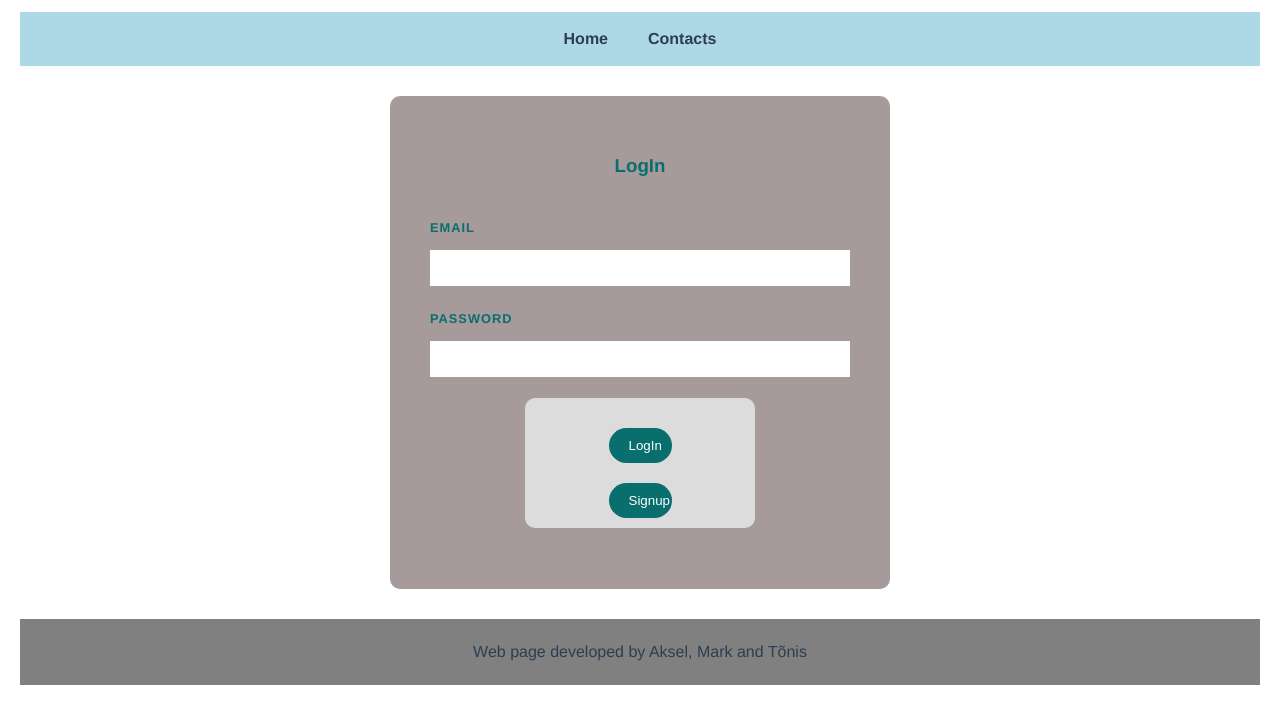
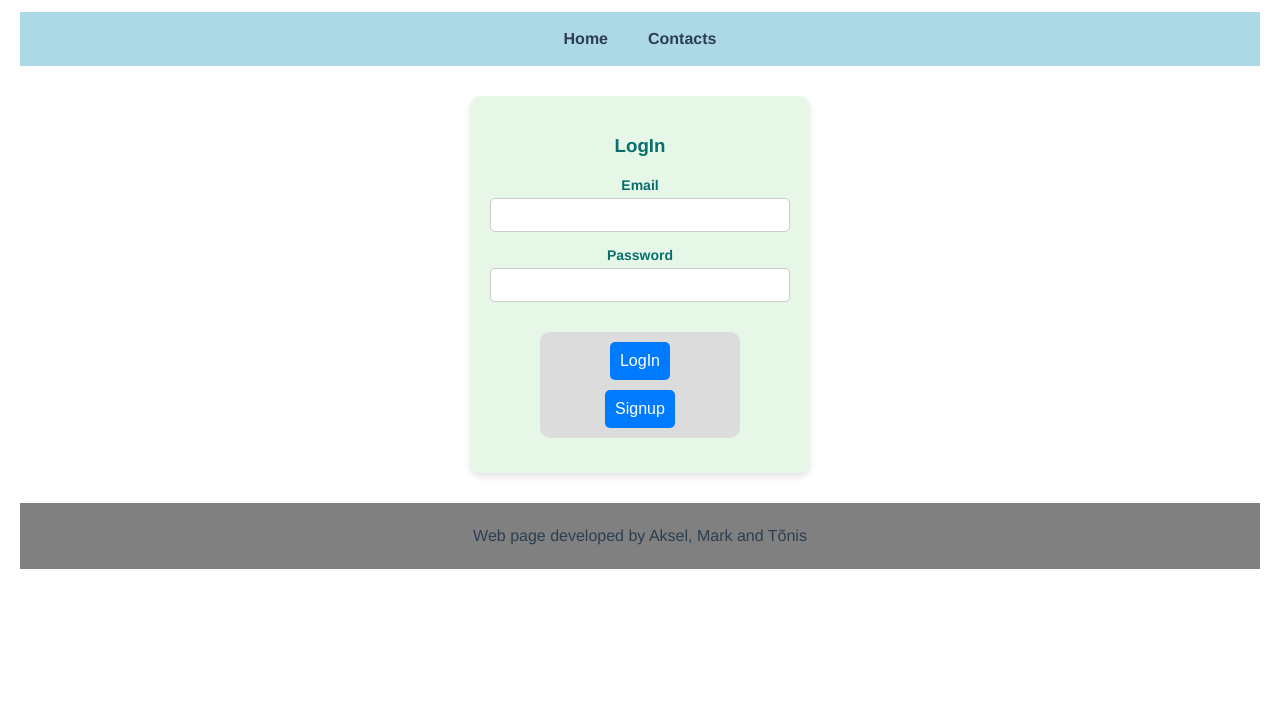
Before and after one commit to TarnMark/WAD2024-Y-Vue, a Vue app: page /signup#/login in a window 1280 px wide. Shown: the top 724 px of the page. Built offline with nearby package versions, Linux system fonts and the light colour scheme.

Commit message:
SignIn and LogIn page

```diff
--- a/src/views/LogIn.vue
+++ b/src/views/LogIn.vue
@@ -2,13 +2,18 @@
   <div class="form">
     <h3>LogIn</h3>
     <label for="email">Email</label>
-    <input type="email" name="email"  required v-model="email">
+    <input type="email" name="email" required v-model="email">
     <label for="password">Password</label>
     <input type="password" name="password" required v-model="password">
+
+    <div v-if="loading" class="spinner"></div>
+
     <div class="container">
-      <button @click="LogIn"  class="center">LogIn</button>
-      <button @click='this.$router.push("/signup")' class="center">Signup</button>
+      <button @click="LogIn" :disabled="loading">LogIn</button>
+      <button @click='this.$router.push("/signup")'>Signup</button>
     </div>
+
+    <div v-if="errorMessage" class="error">{{ errorMessage }}</div>
   </div>
 </template>
 
@@ -16,86 +21,135 @@
 export default {
   name: "LogIn",
 
-data: function() {
+  data() {
     return {
-   email: '',
-   password: '',
-  }
+      email: "",
+      password: "",
+      loading: false,
+      errorMessage: "",
+    };
   },
+
   methods: {
+    LogIn() {
+      if (!this.validateForm()) return;
 
+      this.loading = true;
+      this.errorMessage = "";
 
-LogIn() {
-      var data = {
+      const data = {
         email: this.email,
-        password: this.password
+        password: this.password,
       };
-      // using Fetch - post method - send an HTTP post request to the specified URI with the defined body
+
       fetch("http://localhost:3000/auth/login", {
         method: "POST",
         headers: {
           "Content-Type": "application/json",
         },
-          credentials: 'include', //  Don't forget to specify this if you need cookies
+        credentials: "include",
         body: JSON.stringify(data),
       })
-      .then((response) => response.json())
+        .then((response) => {
+          if (!response.ok) {
+            return response.json().then((err) => {
+              throw new Error(err.error || "Login failed");
+            });
+          }
+          return response.json();
+        })
         .then((data) => {
           console.log(data);
-      //this.$router.push("/");
-      location.assign("/");
+          this.$router.push("/");
         })
-      .catch((e) => {
-        console.log(e);
-        console.log("error");
+        .catch((err) => {
+          console.error(err);
+          this.errorMessage = err.message;
+        })
+        .finally(() => {
+          this.loading = false;
         });
     },
+
+    validateForm() {
+      if (!this.email || !this.password) {
+        this.errorMessage = "Please fill in all fields.";
+        return false;
+      }
+      const emailPattern = /^[^\s@]+@[^\s@]+\.[^\s@]+$/;
+      if (!emailPattern.test(this.email)) {
+        this.errorMessage = "Please enter a valid email address.";
+        return false;
+      }
+      return true;
     },
-  }
-
+  },
+};
 </script>
 
 <style scoped>
 .form {
-  max-width: 420px;
+  max-width: 300px;
   margin: 30px auto;
-  background: rgb(167, 154, 154);
-  text-align: left;
-  padding: 40px;
+  background: rgb(230, 247, 232);
+  padding: 20px;
   border-radius: 10px;
+  box-shadow: 0 4px 6px rgba(0, 0, 0, 0.1);
+  text-align: center;
 }
+
 h3 {
-  text-align: center;
   color: rgb(8, 110, 110);
+  margin-bottom: 20px;
 }
+
 label {
   color: rgb(8, 110, 110);
-  display: inline-block;
-  margin: 25px 0 15px;
-  font-size: 0.8em;
-  text-transform: uppercase;
-  letter-spacing: 1px;
+  display: block;
+  margin-bottom: 5px;
   font-weight: bold;
+  font-size: 14px;
 }
+
 input {
-  display: block;
-  padding: 10px 6px;
-  width: 100%;
-  box-sizing: border-box;
+  width: 94%;
+  padding: 8px;
+  border: 1px solid #ccc;
+  border-radius: 5px;
+  font-size: 14px;
+  margin-bottom: 15px;
+}
+
+input:focus {
+  border-color: #007bff;
+  outline: none;
+}
+
+.container {
+  display: flex;
+  justify-content: space-around;
+  gap: 10px;
+  padding: 10px 0;
+}
+
+button {
+  flex: 1;
+  max-width: 45%;
+  padding: 10px;
+  background-color: #007bff;
+  color: white;
   border: none;
-  border-bottom: 1px solid white;
-  color: blue;
-}
-button {
-  background: rgb(8, 110, 110);
-  border: 0;
-  padding: 10px 20px;
-  margin: 20px 20px 20px 20px;
-  color: white;
-  border-radius: 20px;
-  align-items: center;
+  border-radius: 5px;
+  cursor: pointer;
+  font-size: 16px;
   text-align: center;
 }
+
+button:disabled {
+  background-color: grey;
+  cursor: not-allowed;
+}
+
 .center {
   margin: auto;
   border: 0;
@@ -103,8 +157,34 @@ button {
   margin-top: 20px;
   width: 30%;
 }
-.container {
-  display: flex;
-  justify-content: center;
+
+.spinner {
+  border: 4px solid rgba(0, 0, 0, 0.1);
+  border-left-color: #09f;
+  border-radius: 50%;
+  width: 30px;
+  height: 30px;
+  animation: spin 1s linear infinite;
+  margin: 10px auto;
+}
+
+@keyframes spin {
+  to {
+    transform: rotate(360deg);
+  }
+}
+
+.error {
+  color: red;
+  text-align: center;
+  margin-top: 10px;
+  font-size: 0.9em;
+}
+
+.success {
+  color: green;
+  text-align: center;
+  margin-top: 10px;
+  font-size: 0.9em;
 }
 </style>
--- a/src/views/SignupPage.vue
+++ b/src/views/SignupPage.vue
@@ -4,20 +4,26 @@
             <div class="form-container">
                 <h2>Sign Up</h2>
                 <form @submit.prevent="handleSignup">
-                    <!-- E-post -->
+                    <!-- Email -->
                     <div class="form-group">
                         <label for="email">Email:</label>
                         <input v-model="email" id="email" type="email" placeholder="Email" required />
                     </div>
 
-                    <!-- Parool -->
+                    <!-- Password -->
                     <div class="form-group">
                         <label for="password">Password:</label>
-                        <input v-model="password" id="password" type="password" placeholder="Password"
-                            @input="validatePassword" required />
+                        <input
+                            v-model="password"
+                            id="password"
+                            type="password"
+                            placeholder="Password"
+                            @input="validatePassword"
+                            required
+                        />
                     </div>
 
-                    <!-- Veateated -->
+                    <!-- Validation Errors -->
                     <div v-if="passwordErrors.length">
                         <p class="error">The password is not valid:</p>
                         <ul>
@@ -27,10 +33,19 @@
                         </ul>
                     </div>
 
-                    <!-- Registreerimise nupp -->
-                    <button @click="SignUp" type="submit" class="signup-button" :disabled="passwordErrors.length > 0">
-                        Signup
+                    <!-- Signup Button -->
+                    <button
+                        @click="SignUp"
+                        type="submit"
+                        class="signup-button"
+                        :disabled="passwordErrors.length > 0 || loading"
+                    >
+                        {{ loading ? "Signing up..." : "Signup" }}
                     </button>
+
+                    <!-- Success or Error Messages -->
+                    <p v-if="successMessage" class="success">{{ successMessage }}</p>
+                    <p v-if="errorMessage" class="error">{{ errorMessage }}</p>
                 </form>
             </div>
         </main>
@@ -44,6 +59,9 @@ export default {
             email: "",
             password: "",
             passwordErrors: [],
+            loading: false,
+            successMessage: "",
+            errorMessage: "",
         };
     },
     methods: {
@@ -71,33 +89,55 @@ export default {
             }
         },
         handleSignup() {
+            if (this.passwordErrors.length > 0) {
+                this.errorMessage = "Please resolve the password errors before signing up.";
+                return;
+            }
+            this.errorMessage = "";
             alert(`Signed up with email: ${this.email}`);
         },
         SignUp() {
-            var data = {
-            email: this.email,
-            password: this.password
+            if (!this.email || !this.password) {
+                this.errorMessage = "Please fill in all fields.";
+                return;
+            }
+
+            this.loading = true;
+            this.successMessage = "";
+            this.errorMessage = "";
+
+            const data = {
+                email: this.email,
+                password: this.password,
             };
-      // using Fetch - post method - send an HTTP post request to the specified URI with the defined body
+
             fetch("http://localhost:3000/auth/signup", {
                 method: "POST",
                 headers: {
                     "Content-Type": "application/json",
                 },
-                credentials: 'include',
+                credentials: "include",
                 body: JSON.stringify(data),
             })
-            .then((response) => response.json())
-            .then((data) => {
-                console.log(data);
-                this.$router.push("/");
-                //location.assign("/");
-            })
-            .catch((e) => {
-                console.log(e);
-                console.log("error");
-            });
-        }
+                .then((response) => {
+                    if (!response.ok) {
+                        return response.json().then((err) => {
+                            throw new Error(err.error || "Signup failed.");
+                        });
+                    }
+                    return response.json();
+                })
+                .then(() => {
+                    this.successMessage = "Signup successful! Redirecting...";
+                    setTimeout(() => this.$router.push("/"), 1500); // Redirect after 1.5 seconds
+                })
+                .catch((error) => {
+                    this.errorMessage = error.message || "An error occurred during signup.";
+                })
+                .finally(() => {
+                    this.loading = false;
+                });
+        },
     },
 };
 </script>
@@ -139,7 +179,6 @@ label {
 
 input {
     width: 94%;
-    /* hack */
     padding: 8px;
     border: 1px solid #ccc;
     border-radius: 5px;
@@ -156,6 +195,13 @@ input:focus {
     font-size: 12px;
     margin-top: 5px;
     text-align: left;
+}
+
+.success {
+    color: green;
+    font-size: 12px;
+    margin-top: 10px;
+    text-align: center;
 }
 
 .signup-button {
```
Also changed, not shown: 2 other files (tests, documents, lock files or other folders). Lines whose indentation alone changed are shown as unchanged.
